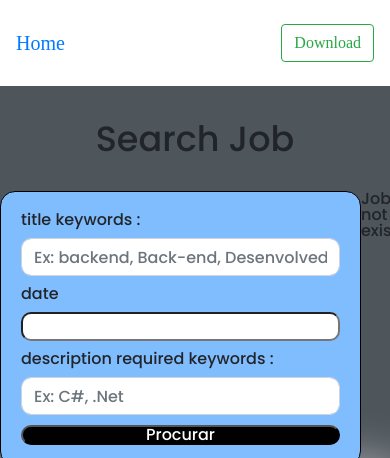
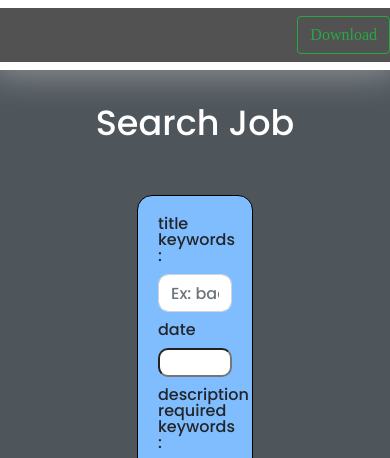
Before and after one commit to thiago-ndev/search-job-app, a Django app: page / in a window 390 px wide. Shown: the top 458 px of the page. Run offline with Django 4.2, Linux system fonts and the light colour scheme; some libraries are stand-ins or nearby versions.

Commit message:
style: pequeno ajuste de responsividade para testes

```diff
--- a/Search_Job/static/assets/css/style.css
+++ b/Search_Job/static/assets/css/style.css
@@ -9,7 +9,23 @@
 body{
     background-color: rgba(0, 0, 0, 0.65);
     height: 100vh;
+    overflow-x: hidden;
+    padding-bottom: 100px; /* Espaço para o rodapé */
 
+
+}
+
+header {
+    background-color: rgba(0, 0, 0, 0.68);
+    padding: 20px 4%;
+    box-shadow: 0 0 40px 10px rgba(255, 255, 255, 0.42);
+    position: relative;
+    width: 100%;
+}
+
+.form-inline {
+    display: flex;
+    justify-content: flex-end; /* Alinha o botão à direita */
 }
 
 .top-site {
@@ -24,6 +40,7 @@ body{
     padding: 35px;
     max-width: 1280px;
     margin: 0 auto;
+    color: white;
 }
 
 .flex{
@@ -67,12 +84,16 @@ footer{
     background-color: rgba(0, 0, 0, 0.68);
     padding: 50px 4%;
     box-shadow: 0 0 40px 10px rgba(255, 255, 255, 0.42);
+    position: relative;
+    bottom: 0;
+    width: 100%;
 
 }
 
 
 footer .flex{
     justify-content: space-between;
+    flex-wrap: wrap;
 
 }
 
@@ -92,8 +113,31 @@ footer .line-footer p i{
 
 footer .line-footer p,a{
     color: #fff;
+    text-decoration: none;
 }
 
 footer .line-footer span a{
     color: lightskyblue;
 }
+
+footer .line-footer span a:hover {
+    color: white; /* Cor ao passar o mouse */
+}
+
+@media screen and (max-width: 1400px){
+    .flex{
+        flex-direction: column;
+    }
+    .flex div{
+        width: 100%;
+    }
+    .flex div:first-child{
+        width: 40%;
+        margin: 0 auto;
+        padding: 20px;
+    }
+    .flex div:last-child{
+        margin-top: 20px;
+
+    }
+}
--- a/Search_Job/static/assets/js/main.js
+++ b/Search_Job/static/assets/js/main.js
@@ -0,0 +1,10 @@
+function exibirMensagemErro() {
+    Swal.fire({
+        position: 'center',
+        icon: 'error',
+        title: "Nenhum resultado encontrado, tente outros filtros!",
+        showConfirmButton: false,
+        timer: 1500,
+        background: '#dee2e6',
+    });
+}
--- a/Search_Job/templates/home.html
+++ b/Search_Job/templates/home.html
@@ -21,6 +21,8 @@
     <script src="https://cdn.jsdelivr.net/npm/bootstrap@5.3.0-alpha1/dist/js/bootstrap.bundle.min.js"></script>
     <script src="https://ajax.googleapis.com/ajax/libs/jquery/1.11.1/jquery.min.js"></script>
     <link href="https://fonts.googleapis.com/css2?family=Poppins:wght@500&display=swap" rel="stylesheet">
+    <script src="//cdn.jsdelivr.net/npm/sweetalert2@11"></script>
+    <script src="https://kit.fontawesome.com/yourcode.js" crossorigin="anonymous"></script>
 
 
 <!--    Bootstrap Icons -->
@@ -28,36 +30,24 @@
 <!--    Bootstrap Icons -->
 
 
-    <title>Seach Job</title>
+    <title> Seach Job</title>
 
 
 </head>
 <body>
     <header>
-        <div class="header">
-          <div class="header">
-                <nav class="navbar navbar-expand-lg bg-body-tertiary navbar-color" data-bs-theme="dark">
-                  <div class="container-fluid">
-                      <a class="navbar-brand" href="#">Home</a>
-                      <button class="navbar-toggler" type="button" data-bs-toggle="collapse" data-bs-target="navbarNavDropdown" aria-controls="navbarNavDropdown" aria-expanded="false" aria-label="Toggle navigation">
-                      <span class="navbar-toggler-icon"></span>
-                      </button>
-
-                      <form class="form-inline my-2 my-lg-0" action="#" >
-                          <button class="btn btn-outline-success my-2 my-sm-0" type="submit" >Download</button>
+    <form class="form-inline my-2 my-lg-0" action="#">
+        <button class="btn btn-outline-success my-2 my-sm-0" type="submit">Download</button>
     </form>
-                  </div>
-                </nav>
-            </div>
-        </div>
 </header>
 
     <main>
         <section>
             <div class="interface">
-                <h1> Search Job</h1>
+                <h1> Search Job </h1>
 
                 <div class="flex">
+                    <div class="form">
                         <form class="form-camp" method="post" action="#"> {% csrf_token %}
                             {{ form.title_key_words.label }}
                             {{ form.title_key_words }}
@@ -68,17 +58,19 @@
                             <input type="submit" value="Procurar" id="confirm">
 
                         </form>
+                    </div>
 
                         {% if job_data_list or job_data_list|length > 0 %}
                         <table id="tabela" class="table table-bordered table-striped table-sm table-dark">
+                            <thead>
                                 <tr align="center">
                                     <th>Job</th>
                                     <th>company</th>
                                     <th>JobLink</th>
                                     <th>Country</th>
                                 </tr>
-
-
+                            </thead>
+                            <tbody>
                             {% for job in job_data_list %}
                                 <tr align="center">
                                     <td>{{ job.name }}</td>
@@ -87,9 +79,10 @@
                                     <td>{{ job.city }}</td>
                                 </tr>
                             {% endfor %}
+                        </tbody>
                         </table>
                         {% else %}
-                            <P> Job not exist </P>
+                            <P style="color: white"> Job not exist </P>
                         {% endif %}
                         {% if messages %}
                             <div class="alert {{message.tags}}">{{ messages }}</div>
@@ -105,7 +98,6 @@
         <div class="line-footer">
             <div class="flex">
                 <div class="logo-footer">
-                 <img  src="static/asset/img/criative.jpg" alt="Criative Logo" style="width: 150px; height: auto;">
                 </div>
                     <div class="btn-social">
                         <a href="https://www.instagram.com/cri.ativ/" target="_blank"><button><i class="bi bi-instagram"></i></button></a>
@@ -116,10 +108,9 @@
         </div>
 
         <div class="line-footer">
-             <p><i class="bi bi-telephone-fill"></i>(21)96752-3816</p>
             <p><i class="bi bi-geo-alt-fill"></i>Rua Estrela Nova 14, Rio de janeiro, Cascadura</p>
-            <p><i class="bi bi-envelope-fill"></i> <a href="mailto:criativehidraulica@gmail.com">criativehidraulica@gmail.com</a></p>
-            <p style="text-align: center">&copy; 2023 Criative Hidráulica. Todos os direitos reservados.</p>
+            <p><i class="bi bi-envelope-fill"></i> <a href="mailto:criativehidraulica@gmail.com">thiago.ndev@gmail.com</a></p>
+            <p style="text-align: center">&copy;  Todos os direitos reservados.</p>
             <p style="text-align: center"><i class="bi bi-github"></i>  Desenvolvido por <span><a href="https://github.com/thiago-ndev" target="_blank">Thiago Alves</a></span></p>
         </div>
     </div>
@@ -128,6 +119,6 @@
     <script src="{% static 'assets/js/main.js' %}" defer> </script>
     <script rel="stylesheet" type="text/css" href="{% static 'assets/js/bootstrap.js' %}"></script>
     <script rel="stylesheet" type="text/css" href="{% static 'assets/js/bootstrap.bundle.js' %}"></script>
-
+    <script rel="stylesheet" type="text/css" href="{% static 'assets/js/main.js' %}">  </script>
 </body>
 </html>
```
Also changed, not shown: requirements.txt (+11 -0 lines). Lines whose indentation alone changed are shown as unchanged.
